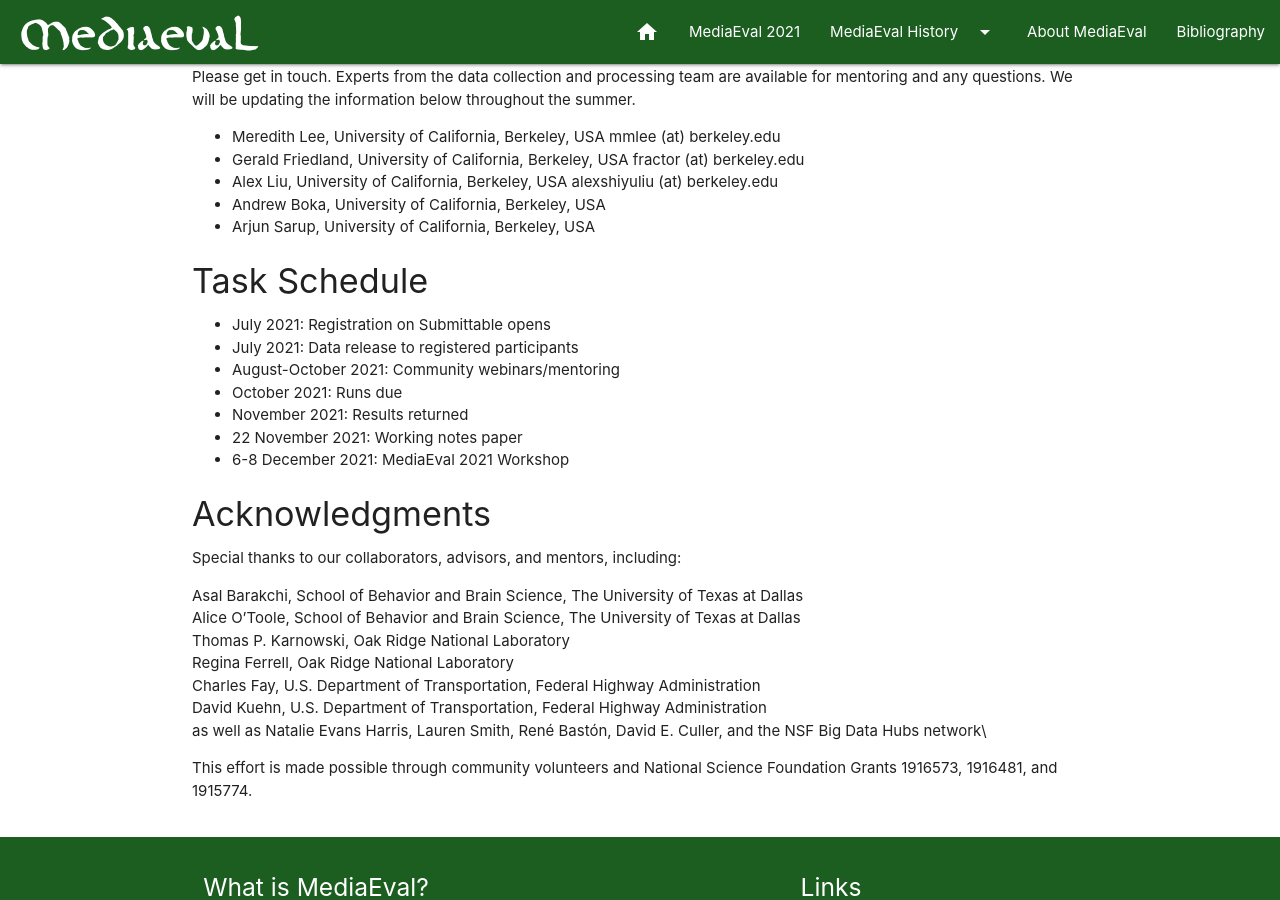
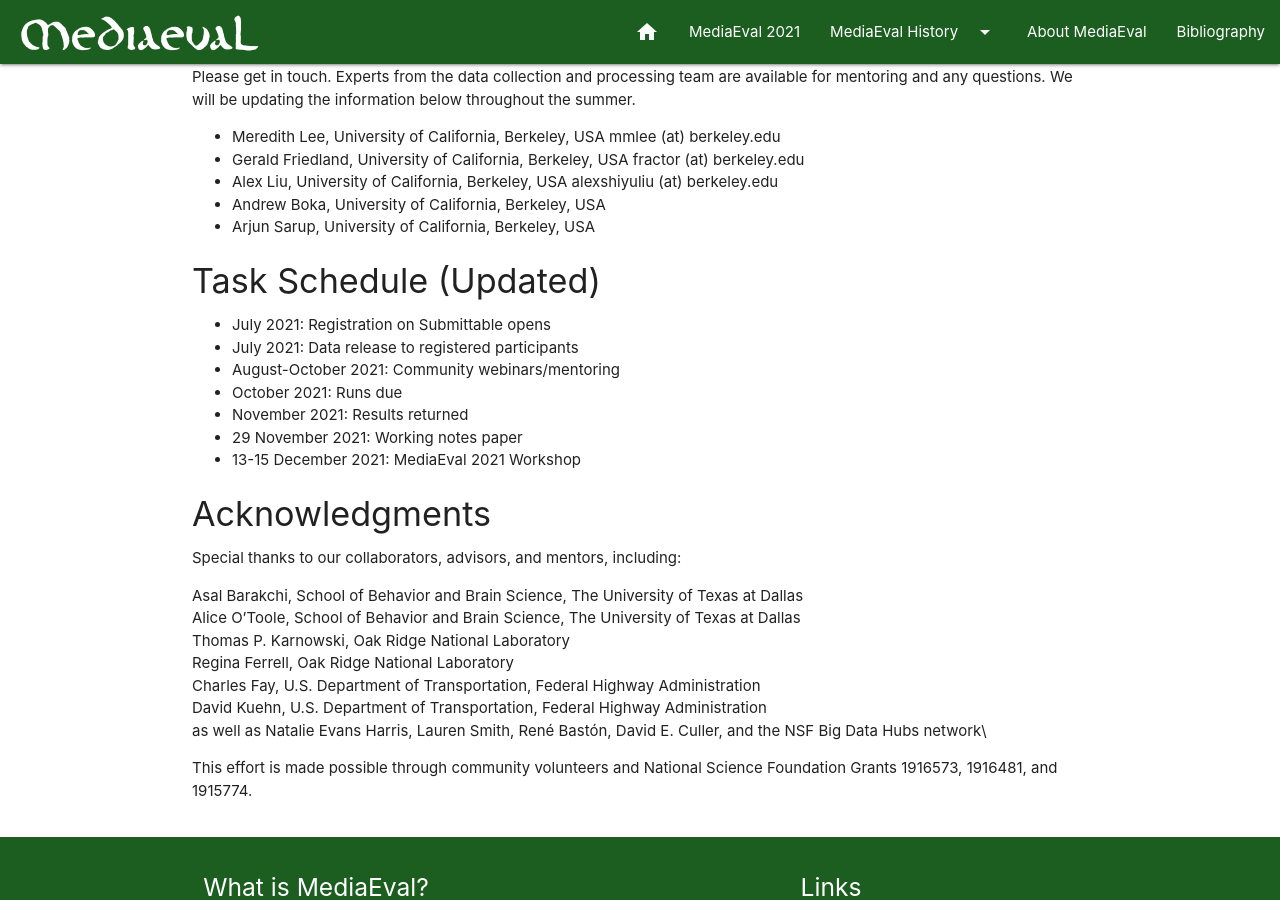
Before and after one commit to multimediaeval/multimediaeval.github.io, a Jekyll site: the page built from _editions/2021/tasks/videoprivacy.md, in a window 1280 px wide and 900 px high, scrolled down 2470 px. Built offline with Jekyll 4.4.1, drawn with Linux system fonts in a browser that asks for light colours.

Commit message:
Update videoprivacy.md

```diff
--- a/_editions/2021/tasks/videoprivacy.md
+++ b/_editions/2021/tasks/videoprivacy.md
@@ -82,14 +82,14 @@
 <!-- # Second auxiliary-->
 <!-- # and so on-->
 
-#### Task Schedule
+#### Task Schedule (Updated)
 * July 2021: Registration on Submittable opens
 * July 2021: Data release to registered participants <!-- # Replace XX with your date. We suggest setting the date in June-July-->
 * August-October 2021: Community webinars/mentoring
 * October 2021: Runs due <!-- # Replace XX with your date. We suggest setting enough time in order to have enough time to assess and return the results by the Results returned deadline-->
 * November 2021: Results returned  <!-- Replace XX with your date. Latest possible should be 15 November-->
-* 22 November 2021: Working notes paper  <!-- Fixed. Please do not change. Exact date to be decided-->
-* 6-8 December 2021: MediaEval 2021 Workshop <!-- Fixed. Please do not change. Exact date to be decided-->
+* 29 November 2021: Working notes paper  <!-- Fixed. Please do not change. Exact date to be decided-->
+* 13-15 December 2021: MediaEval 2021 Workshop <!-- Fixed. Please do not change. Exact date to be decided-->
 
 #### Acknowledgments
 Special thanks to our collaborators, advisors, and mentors, including:
```
